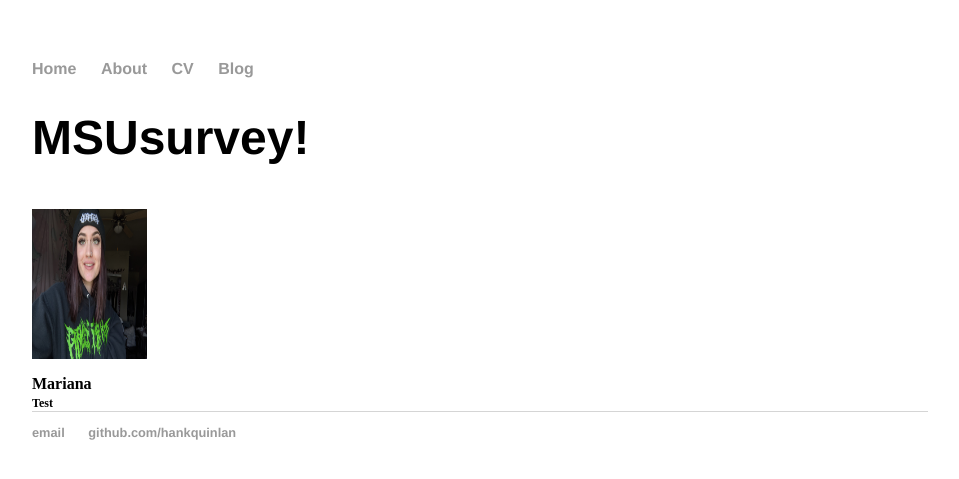
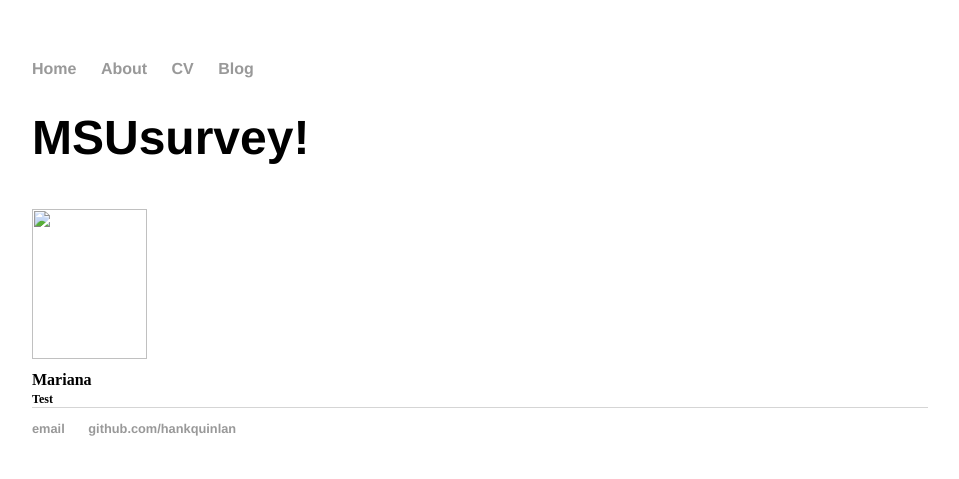
Before and after one commit to MSUsurvey/practice, a Jekyll site: the page built from index.html, in a window 1280 px wide. Shown: the top 479 px of the page, without its empty margins (160-1119 px from the left). Built offline with Jekyll 4.4.1, drawn with Linux system fonts in a browser that asks for light colours.

Commit message:
Update index.html

```diff
--- a/index.html
+++ b/index.html
@@ -9,7 +9,7 @@ title: MSUsurvey
 	<div class="column">
 		<div class="card">
 			<b id="docs-internal-guid-6bf40e90-7fff-0f29-266c-2611e78b6b93"
-				><img height="150" src="{{site.url}}/images/it_me.jpeg" vspace="12" width="115"
+				><img height="150" src="MSUsurvey.github.io/practice/images/it_me.jpeg" vspace="12" width="115"
 			/></b>
 			<div>
 				<span style="font-size: 16px"
```
